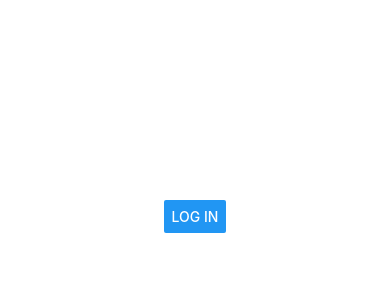
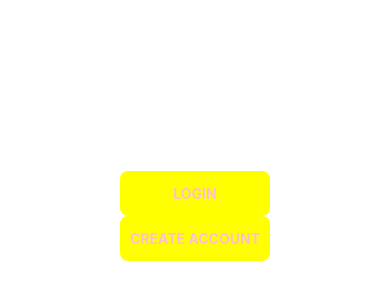
Before and after one commit to roaraujo1/MessageMe, a React Native app: screen / in a window 390 px wide. Shown: the part 206-506 px from the top of the page. Built offline with nearby package versions, Linux system fonts and the light colour scheme.

Commit message:
adding buttons with styles

```diff
--- a/components/Homescreen.js
+++ b/components/Homescreen.js
@@ -1,12 +1,14 @@
 import React from "react";
-import { View, Text, Button } from "react-native";
+import { View, Text, StyleSheet, TouchableOpacity } from "react-native";
+import FlatButton from "../ui/FlatButton";
 
-const Homescreen = () => {
-  return (
+const Homescreen = (props) => {
+  return(
     <View>
-      <Button
-        title= "Log in"/>
+      <FlatButton title={"Login"} onPress={props.handleSubmit} />
+      <FlatButton title={"Create Account"} onPress={props.handleSubmit} />
     </View>
+
   );
 };
 export default Homescreen;
--- /dev/null
+++ b/ui/FlatButton.js
@@ -0,0 +1,30 @@
+import React from "react";
+import { Text, View, StyleSheet, TouchableOpacity } from "react-native";
+
+const FlatButton = ({ onPress, title }) => {
+  return (
+    <TouchableOpacity onPress={onPress}>
+      <View style={styles.button}>
+        <Text style={styles.title}>{title}</Text>
+      </View>
+    </TouchableOpacity>
+  );
+};
+
+const styles = StyleSheet.create({
+  button: {
+    borderRadius: 8,
+    paddingVertical: 14,
+    paddingHorizontal: 10,
+    backgroundColor: "yellow",
+  },
+  title: {
+    color: "pink",
+    fontWeight: "bold",
+    textTransform: "uppercase",
+    fontsize: 16,
+    textAlign: "center",
+  },
+});
+
+export default FlatButton;
```
